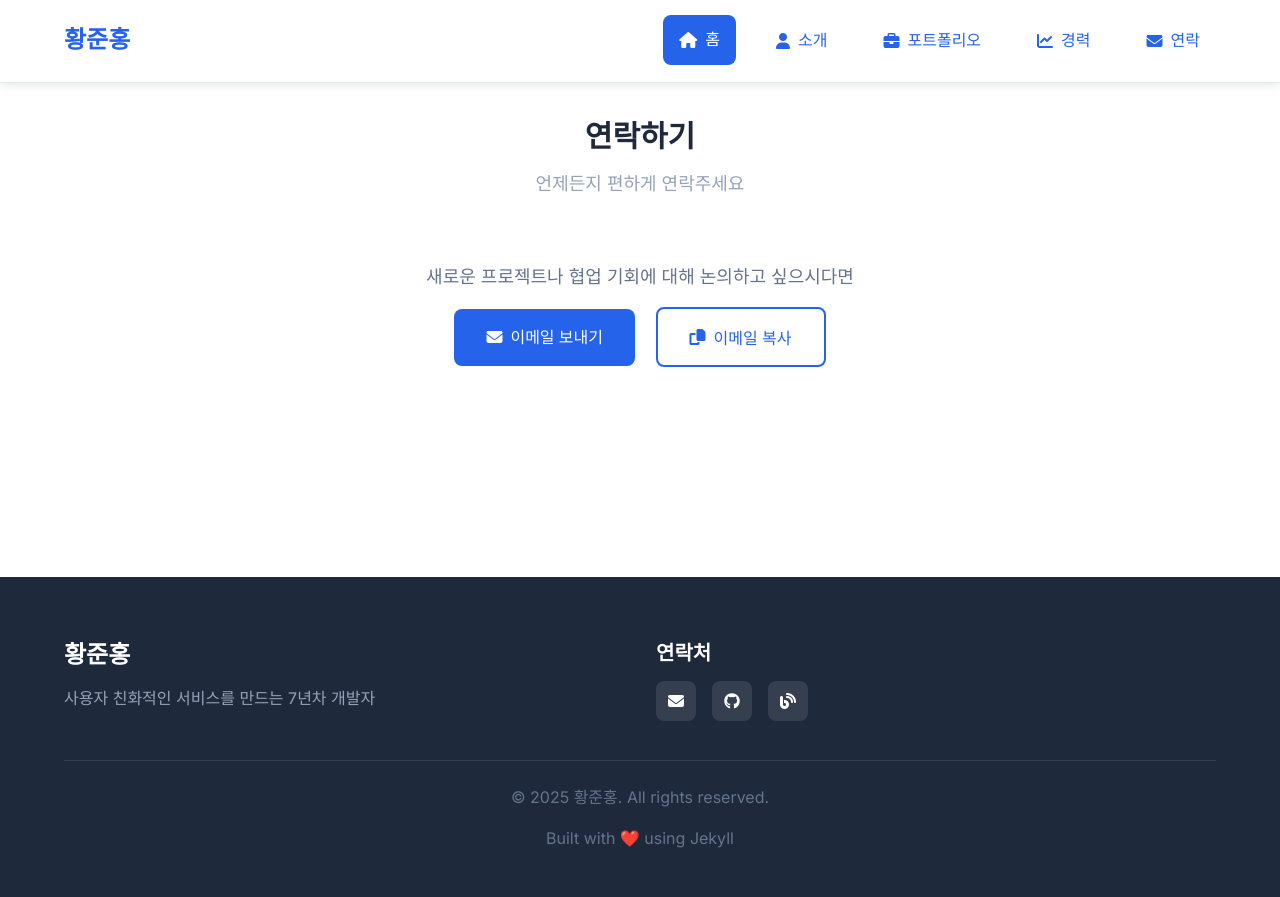
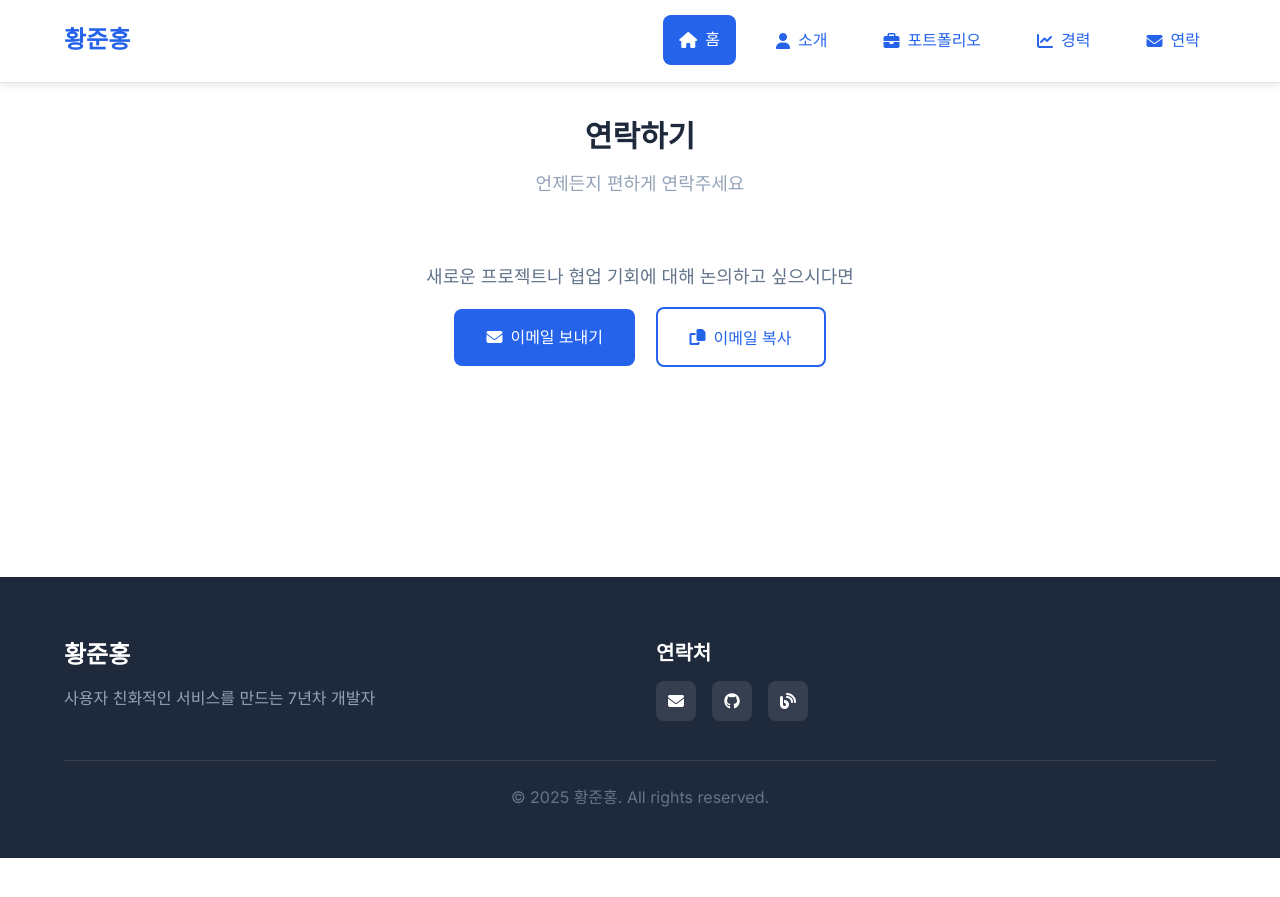
Before and after one commit to Hwangjunhong/hwangjunhong.github.io, a Jekyll site: the page built from index.markdown, in a window 1280 px wide and 900 px high, scrolled down 1826 px. Shown: the top 897 px of the window. Built offline with Jekyll 4.4.1, drawn with Linux system fonts in a browser that asks for light colours; after the commit the page ends 2684 px from its top, so only the background shows below that.

Commit message:
문구 삭제

```diff
--- a/_includes/footer.html
+++ b/_includes/footer.html
@@ -24,7 +24,6 @@
 
         <div class="footer-bottom">
             <p>&copy; {{ 'now' | date: "%Y" }} 황준홍. All rights reserved.</p>
-            <p>Built with ❤️ using Jekyll</p>
         </div>
     </div>
 </footer>
```
